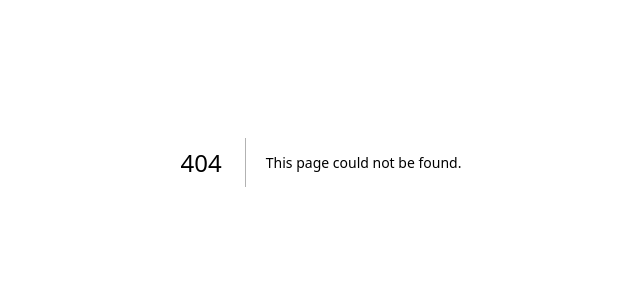
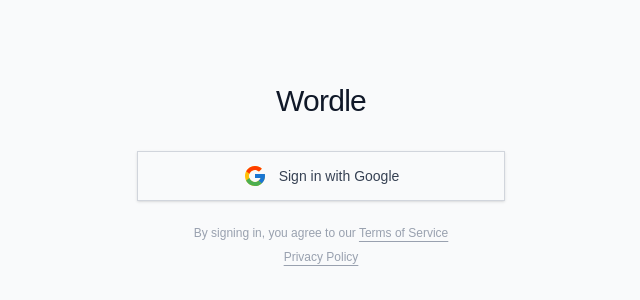
Before and after one commit to kapillohani023/wordle, a Next.js app: page /signin in a window 1280 px wide. Before the commit this address had no page. Shown: the part 238-538 px from the top of the page, without its empty margins (319-959 px from the left). Built offline with nearby package versions, Linux system fonts and the light colour scheme; no server answers.

Commit message:
Implement oauth signin and add prisma schema

```diff
--- /dev/null
+++ b/app/api/auth/[...nextauth]/route.ts
@@ -0,0 +1,2 @@
+import { handlers } from "@/app/auth";
+export const { GET, POST } = handlers;
--- /dev/null
+++ b/app/auth.config.ts
@@ -0,0 +1,19 @@
+import type { NextAuthConfig } from "next-auth";
+import Google from "next-auth/providers/google";
+
+export const authConfig = {
+  providers: [
+    Google({
+      clientId: process.env.GOOGLE_CLIENT_ID!,
+      clientSecret: process.env.GOOGLE_CLIENT_SECRET!,
+    }),
+  ],
+  pages: {
+    signIn: "/signin",
+  },
+  callbacks: {
+    authorized: async ({ auth }) => {
+      return !!auth;
+    },
+  },
+} satisfies NextAuthConfig;
--- /dev/null
+++ b/app/auth.ts
@@ -0,0 +1,48 @@
+import NextAuth from "next-auth";
+import { prisma } from "@/lib/db";
+import { authConfig } from "@/app/auth.config";
+
+export const { handlers, auth, signIn, signOut } = NextAuth({
+  ...authConfig,
+  callbacks: {
+    ...authConfig.callbacks,
+    async signIn({ user }) {
+      if (!user.email) return false;
+      try {
+        const existingUser = await prisma.user.findUnique({
+          where: { email: user.email },
+        });
+
+        if (!existingUser) {
+          await prisma.user.create({
+            data: {
+              name: user.name || "Anonymous",
+              email: user.email,
+            },
+          });
+        }
+        return true;
+      } catch (error) {
+        console.error("Error creating user", error);
+        return false;
+      }
+    },
+    async jwt({ token, user }) {
+      if (token.email) {
+        const dbUser = await prisma.user.findUnique({
+          where: { email: token.email },
+        });
+        if (dbUser) {
+          token.id = dbUser.id;
+        }
+      }
+      return token;
+    },
+    async session({ session, token }) {
+      if (token && session.user) {
+        session.user.id = token.id as string;
+      }
+      return session;
+    },
+  },
+});
--- /dev/null
+++ b/app/signin/page.tsx
@@ -0,0 +1,5 @@
+import { SignIn } from "@/components/SignIn";
+
+export default async function SignInPage() {
+  return <SignIn />;
+}
--- /dev/null
+++ b/components/SignIn.tsx
@@ -0,0 +1,57 @@
+import { signIn, auth } from "@/app/auth";
+import { redirect } from "next/navigation";
+import { FcGoogle } from "react-icons/fc";
+import Link from "next/link";
+
+export async function SignIn() {
+  const session = await auth();
+  if (session) {
+    redirect("/");
+  }
+
+  return (
+    <div className="flex min-h-screen items-center justify-center bg-gray-50">
+      <div className="w-full max-w-md space-y-8 border-gray-100 p-10">
+        <div className="text-center">
+          <h3 className="mt-6 text-3xl tracking-tight text-gray-900">
+            Wordle
+          </h3>
+        </div>
+
+        <div className="mt-8 space-y-6">
+          <form
+            action={async () => {
+              "use server";
+              await signIn("google", { redirectTo: "/" });
+            }}
+          >
+            <button
+              type="submit"
+              className="group flex w-full items-center justify-center gap-3 border border-gray-300 py-3 text-sm text-gray-700 shadow-sm hover:bg-gray-50 hover:text-gray-900"
+            >
+              <FcGoogle className="h-6 w-6" />
+              Sign in with Google
+            </button>
+          </form>
+          <div className="flex flex-col items-center gap-2">
+            <p className="text-xs text-gray-400">
+              By signing in, you agree to our{" "}
+              <Link
+                href="/terms"
+                className="underline underline-offset-4 transition-colors hover:text-gray-600"
+              >
+                Terms of Service
+              </Link>
+            </p>
+            <Link
+              href="/privacy"
+              className="text-xs text-gray-400 underline underline-offset-4 transition-colors hover:text-gray-600"
+            >
+              Privacy Policy
+            </Link>
+          </div>
+        </div>
+      </div>
+    </div>
+  );
+}
--- /dev/null
+++ b/lib/db.ts
@@ -0,0 +1,11 @@
+import { PrismaClient } from "@prisma/client";
+
+const globalForPrisma = globalThis as unknown as {
+  prisma: PrismaClient | undefined;
+};
+
+export const prisma = globalForPrisma.prisma ?? new PrismaClient();
+
+if (process.env.NODE_ENV !== "production") {
+  globalForPrisma.prisma = prisma;
+}
--- /dev/null
+++ b/middleware.ts
@@ -0,0 +1,9 @@
+import NextAuth from "next-auth";
+import { authConfig } from "@/app/auth.config";
+
+const { auth } = NextAuth(authConfig);
+export const middleware = auth;
+
+export const config = {
+  matcher: ["/((?!api/auth|_next|favicon.ico|privacy|terms|signin).*)"],
+};
--- a/package.json
+++ b/package.json
@@ -9,9 +9,12 @@
     "lint": "eslint"
   },
   "dependencies": {
+    "@prisma/client": "^6.19.2",
     "next": "16.1.6",
+    "next-auth": "^5.0.0-beta.30",
     "react": "19.2.3",
-    "react-dom": "19.2.3"
+    "react-dom": "19.2.3",
+    "react-icons": "^5.5.0"
   },
   "devDependencies": {
     "@tailwindcss/postcss": "^4",
@@ -20,6 +23,7 @@
     "@types/react-dom": "^19",
     "eslint": "^9",
     "eslint-config-next": "16.1.6",
+    "prisma": "^6.19.2",
     "tailwindcss": "^4",
     "typescript": "^5"
   }
```
Also changed, not shown: 2 other files (tests, documents, lock files or other folders).
